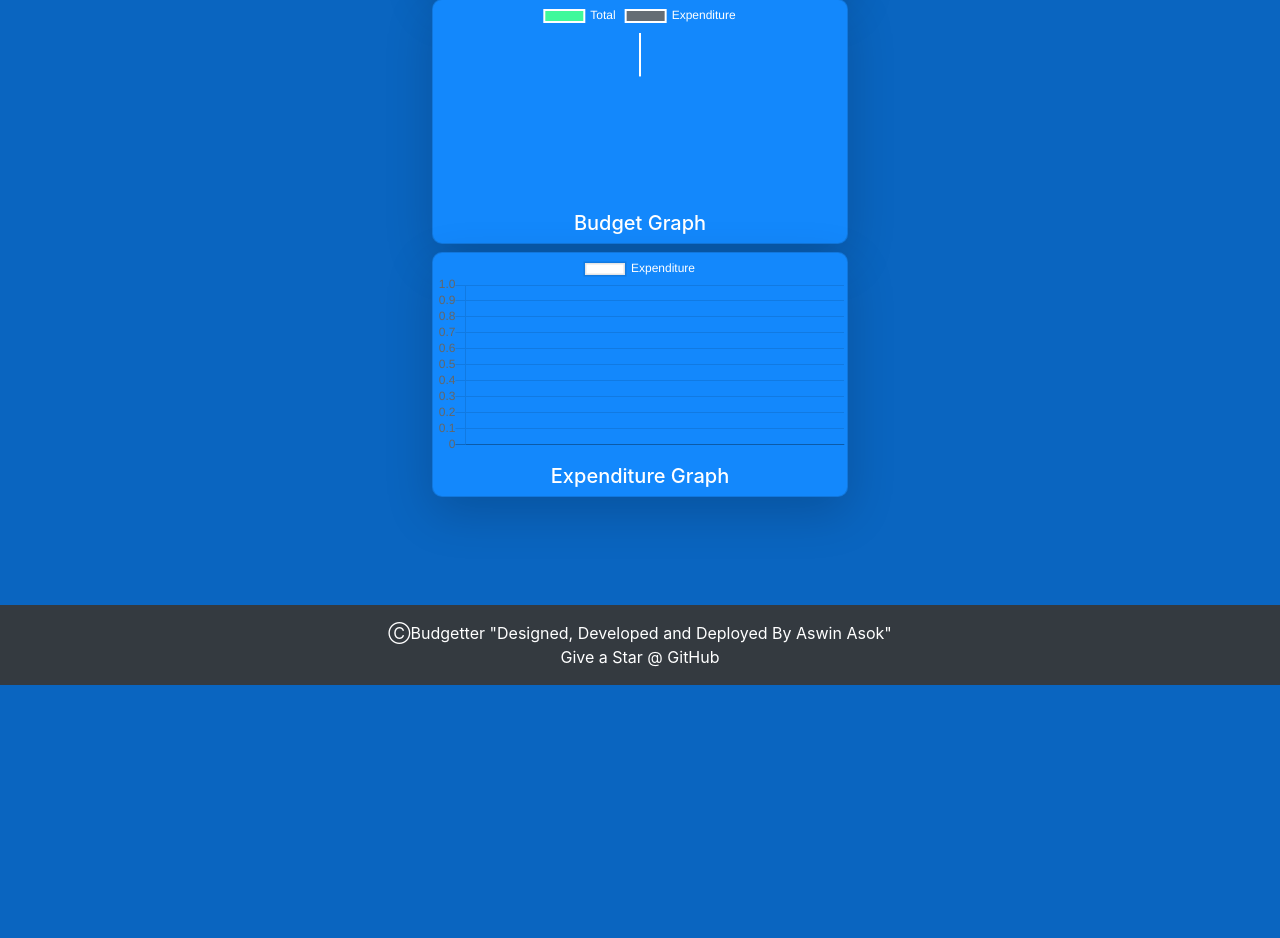
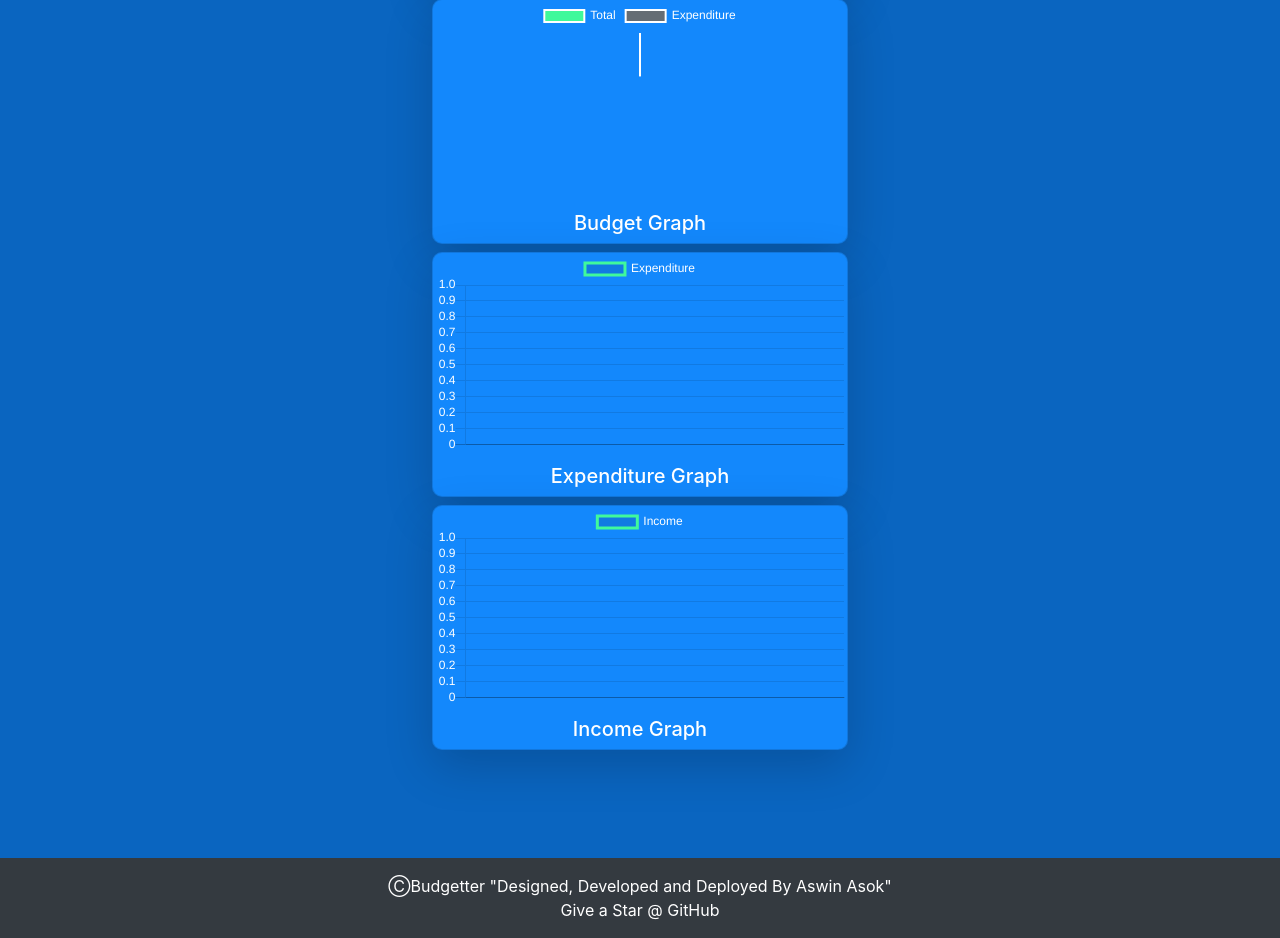
Before and after one commit to AswinAsok/The-Budgetter, a Django app: page / in a window 1280 px wide. Shown: the part 824-1762 px from the top of the page. Before the commit the page ends 1509 px from the top, so only its background shows below. Run offline with Django 3.2, Linux system fonts and the light colour scheme; the visitor is signed in with stand-in values (Sample User, id 1); data comes from the database, SQL or seed files in the repository; data that the repository does not hold is empty; some libraries are stand-ins or nearby versions.

Commit message:
Chart 3 Added

```diff
--- a/Budget/views.py
+++ b/Budget/views.py
@@ -24,9 +24,12 @@ def home(request):
     expenditure = 0
     expenditure_list = []
     expenditure_dates = []
+    income_list = []
+    income_dates = []
 
     for budget in budgets:
         exp_dict = {}
+        inc_dict = {}
         total = total + budget.amount
         if(budget.amount<0):
             expenditure = expenditure + budget.amount
@@ -36,12 +39,19 @@ def home(request):
             expenditure_list.append(exp_dict)
         else:
             income = income + budget.amount
+            inc_dict.__setitem__('x', budget.date.month)
+            inc_dict.__setitem__('y', budget.amount)
+            income_dates.append(budget.date.strftime("%x"))
+            income_list.append(inc_dict)
 
     labels = ['Total','Expenditure']
     data = [total, expenditure]
 
     data2 = expenditure_list
     label2 = expenditure_dates
+
+    data3 = income_list
+    label3 = income_dates
 
     if request.method == 'POST':
         form = MonthlyForm(request.user.username,request.POST)
@@ -55,9 +65,11 @@ def home(request):
     context = {}
     context['labels'] = labels
     context['label2'] = label2
+    context['label3'] = label3
     context['form'] = form
     context['data'] = data
     context['data2'] = data2
+    context['data3'] = data3
     context['hasmbudget'] = monthly_budget.exists()
     context['hasbudget'] = budgets.exists()
     if request.user.is_authenticated and monthly_budget.exists():
--- a/Templates/home.html
+++ b/Templates/home.html
@@ -145,6 +145,15 @@
       </h5>
     </div>
 
+    <div class="card shadow-lg m-2 card" style="width:  26rem">
+      <div id="container" style="width: 100%">
+        <canvas id="bar-chartinc"></canvas>
+      </div>
+      <h5 class="form-text   d-flex justify-content-center">
+        Income Graph
+      </h5>
+    </div>
+
   </div>
 </div>
 
@@ -183,6 +192,7 @@
       labels: {{ labels|safe }}
     },
     options: {
+
       legend: {
         labels: {
           fontColor: "white"
@@ -197,13 +207,63 @@
     data: {
       datasets: [{
         data: {{ data2|safe }},
-        backgroundColor: [
-          '#40F99B', ' #656D74'],
+        borderColor: [
+          '#40F99B'],
         label: 'Expenditure'
       }],
       labels: {{ label2|safe }}
     },
     options: {
+
+      scales: {
+        yAxes: [{
+          ticks: {
+            fontColor: 'white'
+          }
+        }],
+        xAxes: [{
+          ticks: {
+            fontColor: 'white'
+          }
+        }]
+      },
+
+      legend: {
+        labels: {
+          fontColor: "white"
+        },
+      },
+      responsive: true
+    }
+  };
+
+
+  var config3 = {
+    type: 'line',
+    data: {
+      datasets: [{
+        data: {{ data3|safe }},
+        borderColor: [
+          '#40F99B'],
+        label: 'Income'
+      }],
+      labels: {{ label3|safe }}
+    },
+    options: {
+
+      scales: {
+        yAxes: [{
+          ticks: {
+            fontColor: 'white'
+          }
+        }],
+        xAxes: [{
+          ticks: {
+            fontColor: 'white'
+          }
+        }]
+      },
+
       legend: {
         labels: {
           fontColor: "white"
@@ -218,6 +278,8 @@
     window.myPie = new Chart(ctx, config1);
     var ctx1 = document.getElementById('bar-chart').getContext('2d');
     window.myBar = new Chart(ctx1, config2);
+    var ctx2 = document.getElementById('bar-chartinc').getContext('2d');
+    window.myBar2 = new Chart(ctx2, config3);
   };
 
 </script>
```
